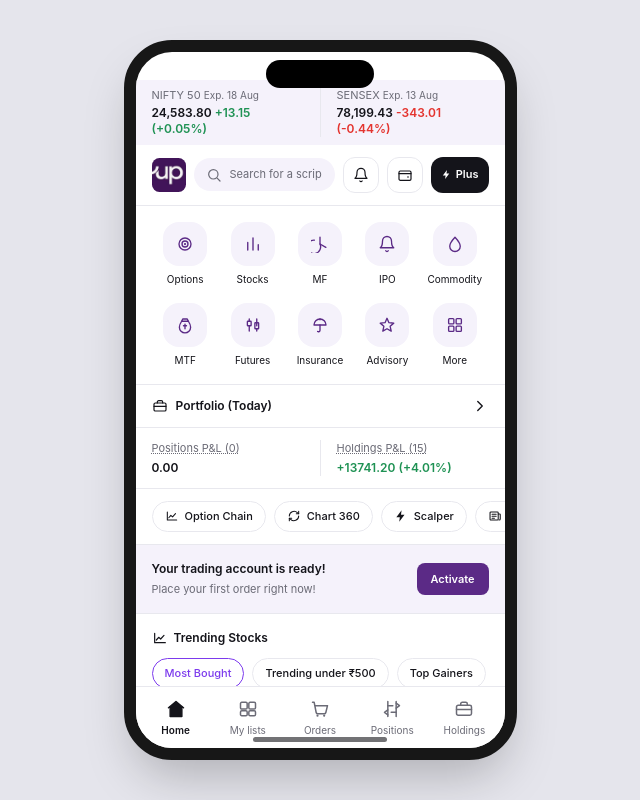
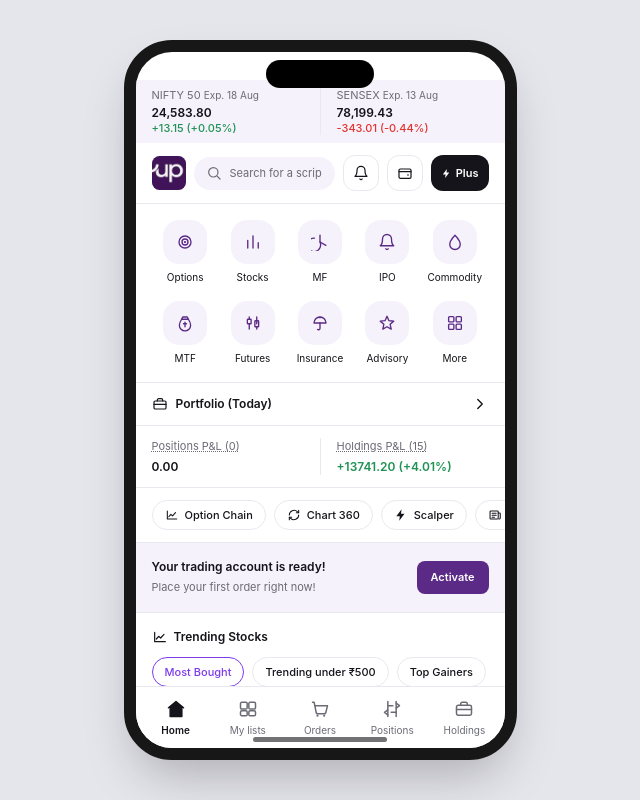
Before and after one commit to vaishSharma-15/Upstox-Holding-List-Folder, a React (Vite) app in the folder app/: page / in a window 1280 px wide. Shown: the whole page, without its empty margins (320-960 px from the left). Built offline with nearby package versions, Linux system fonts and the light colour scheme.

Commit message:
Fix ticker layout so value/change render as clean, non-wrapping rows

```diff
--- a/app/src/components/TopTicker.jsx
+++ b/app/src/components/TopTicker.jsx
@@ -8,11 +8,12 @@
     <div className="flex shrink-0 divide-x divide-border bg-tint px-4 py-2 text-xs">
       {INDICES.map((index) => (
         <div key={index.name} className={index === INDICES[0] ? "flex-1 pr-4" : "flex-1 pl-4"}>
-          <p className="text-[11px] text-muted">
+          <p className="truncate text-[11px] text-muted">
             {index.name} <span className="text-[10px]">{index.exp}</span>
           </p>
-          <p className="mt-0.5 text-xs font-semibold text-fg">
-            {index.value} <span className={index.isUp ? "text-up" : "text-down"}>{index.change}</span>
+          <p className="mt-0.5 whitespace-nowrap text-xs font-semibold text-fg">{index.value}</p>
+          <p className={`whitespace-nowrap text-[11px] font-medium ${index.isUp ? "text-up" : "text-down"}`}>
+            {index.change}
           </p>
         </div>
       ))}
```
